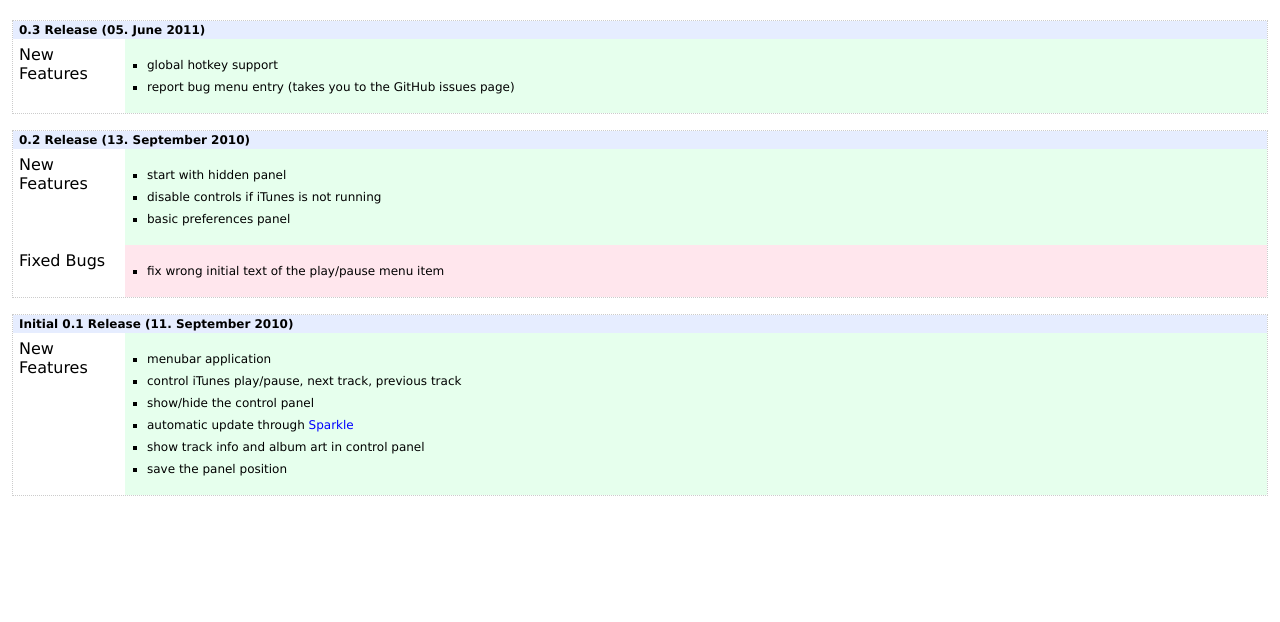
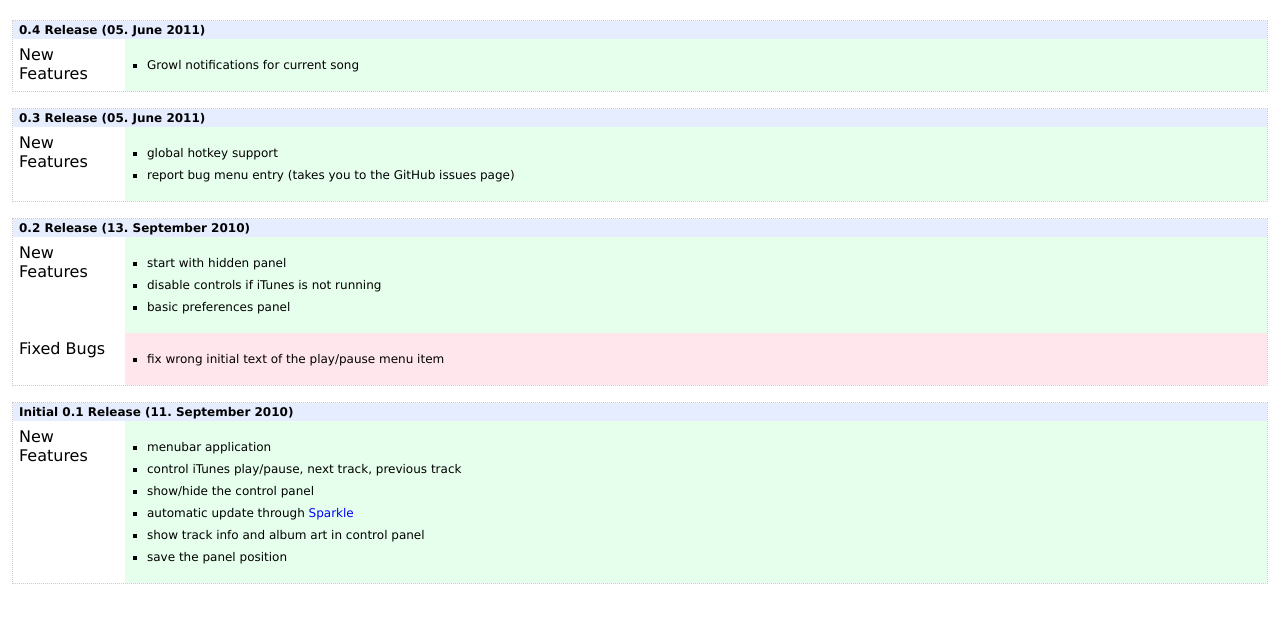
Before and after one commit to mkroehnert/UrTunes, a plain HTML site: page release-notes/ReleaseNotes.html in a window 1280 px wide. Drawn offline with Linux system fonts and the light colour scheme.

Commit message:
ReleaseNotes: add 0.4 changes

```diff
--- a/release-notes/ReleaseNotes.html
+++ b/release-notes/ReleaseNotes.html
@@ -9,6 +9,26 @@
 
 	<body>
 		<br />
+<!-- v0.4 -->
+		    <a name="v0.4"/>
+			<table class="dots" width="100%" border="0" cellspacing="0" cellpadding="0" summary="Two column table with heading">
+				<tr>
+					<td class="blue" colspan="2">
+						<h3>0.4 Release (05. June 2011)</h3>
+					</td>
+				</tr>
+				<tr>
+					<td valign="top" width="100">New Features</td>
+					<td valign="top" class="green">
+                        <p>
+                        <ul>
+                            <li>Growl notifications for current song</li>
+                        </ul>
+						</p>
+					</td>
+				</tr>
+			</table>
+			<br>
 <!-- v0.3 -->
 		    <a name="v0.3"/>
 			<table class="dots" width="100%" border="0" cellspacing="0" cellpadding="0" summary="Two column table with heading">
```
